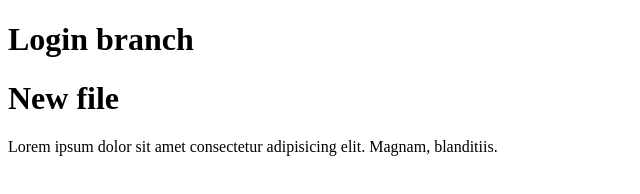
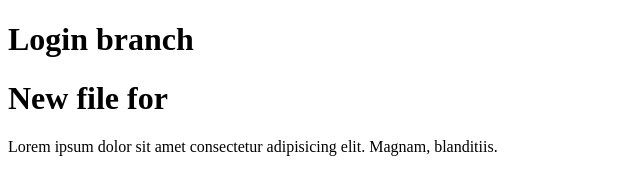
Before and after one commit to Vrajpatelo0/demogit, a plain HTML site: page new.html in a window 1280 px wide. Shown: the full height of the page, 0-640 px from the left. Drawn offline with Linux system fonts and the light colour scheme.

Commit message:
index html change

```diff
--- a/new.html
+++ b/new.html
@@ -8,7 +8,7 @@
 </head>
 <body>
     <h1>Login branch</h1>
-    <h1>New file</h1>
+    <h1>New file for</h1>
     <p>Lorem ipsum dolor sit amet consectetur adipisicing elit. Magnam, blanditiis.</p>
 </body>
 </html>
```
